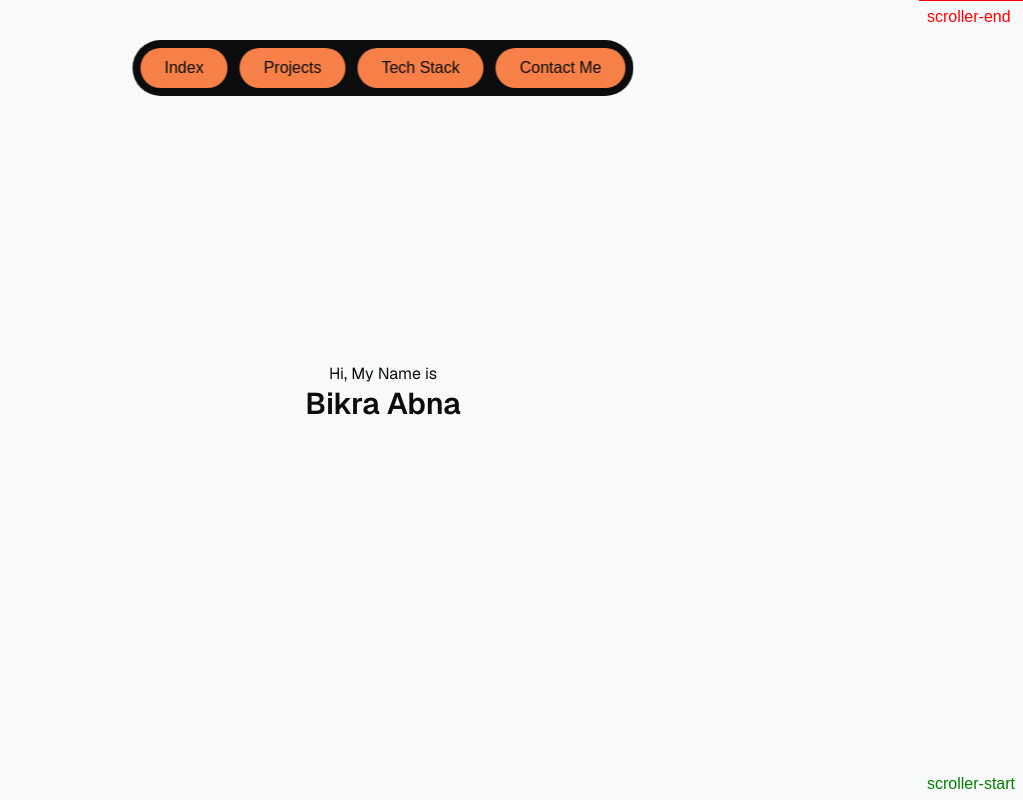
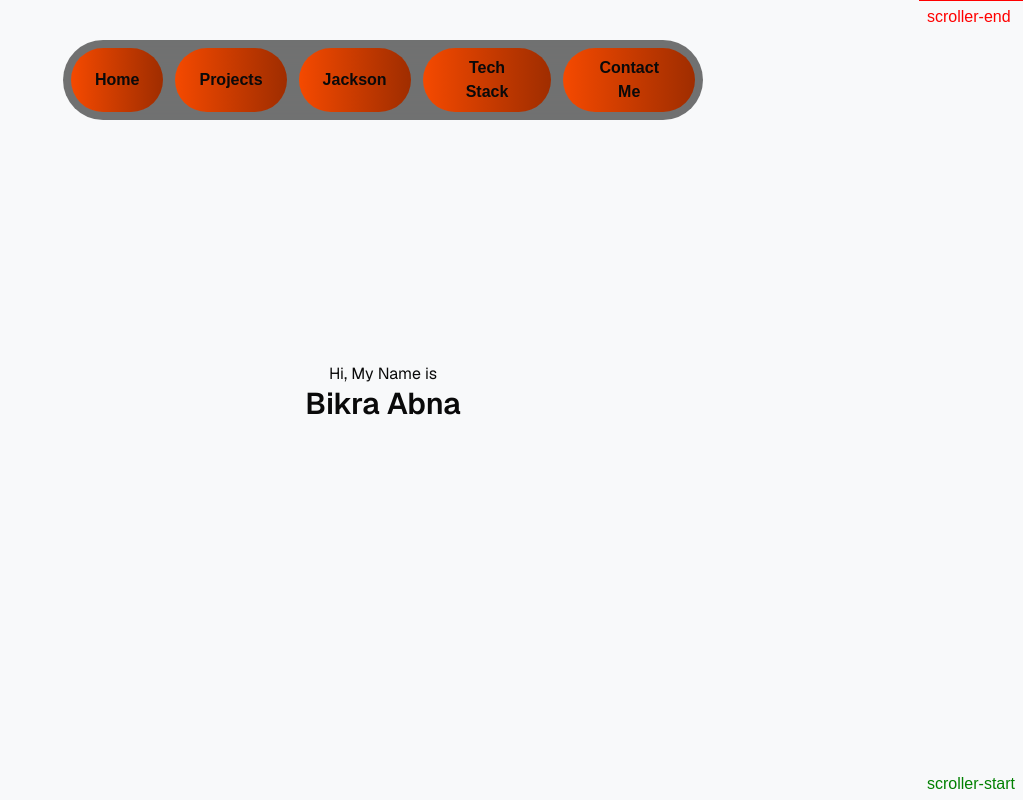
Before and after one commit to bikraabn1/next-porto, a Next.js app: page / in a window 1280 px wide. Shown: the whole page, without its empty margins (257-1280 px from the left). Built offline with nearby package versions, Linux system fonts and the light colour scheme; a web font is replaced by a local one.

Commit message:
update navbar color

```diff
--- a/app/components/navbar/Navbar.tsx
+++ b/app/components/navbar/Navbar.tsx
@@ -1,16 +1,19 @@
 const Navbar = () => {
     return (
-        <nav className="absolute top-10 rounded-full left-1/2 -translate-x-1/2 flex gap-3 p-2 bg-foreground backdrop-blur-md z-50">
-            <button className="py-2 px-6 bg-primary rounded-full">
-                Index
+        <nav className="absolute top-10 rounded-full left-1/2 -translate-x-1/2 flex gap-3 p-2 bg-[#171717]/60 backdrop-blur-md z-50">
+            <button className="py-2 px-6 bg-linear-90 from-orange-600 to-orange-800 text-[e2e8f0] font-semibold rounded-full">
+                Home
             </button>
-            <button className="py-2 px-6 bg-primary rounded-full">
+            <button className="py-2 px-6 bg-linear-90 from-orange-600 to-orange-800 text-[e2e8f0] font-semibold rounded-full">
                 Projects
             </button>
-            <button className="py-2 px-6 bg-primary rounded-full">
+            <button className="py-2 px-6 bg-linear-90 from-orange-600 to-orange-800 text-[e2e8f0] font-semibold rounded-full">
+                Jackson
+            </button>
+            <button className="py-2 px-6 bg-linear-90 from-orange-600 to-orange-800 text-[e2e8f0] font-semibold rounded-full">
                 Tech Stack
             </button>
-            <button className="py-2 px-6 bg-primary rounded-full">
+            <button className="py-2 px-6 bg-linear-90 from-orange-600 to-orange-800 text-[e2e8f0] font-semibold rounded-full">
                 Contact Me
             </button>
         </nav>
--- a/app/globals.css
+++ b/app/globals.css
@@ -2,7 +2,7 @@
 
 :root {
   --background: #f8f9fa;
-  --foreground: #0A0C0D;
+  --foreground: #0a0a0a;
   --primary: #F68048;
 }
 
@@ -20,7 +20,7 @@
 
 @media (prefers-color-scheme: dark) {
   :root {
-    --background: #0A0C0D;
+    --background: #0a0a0a;
     --foreground: #f8f9fa;
   }
 }
```
